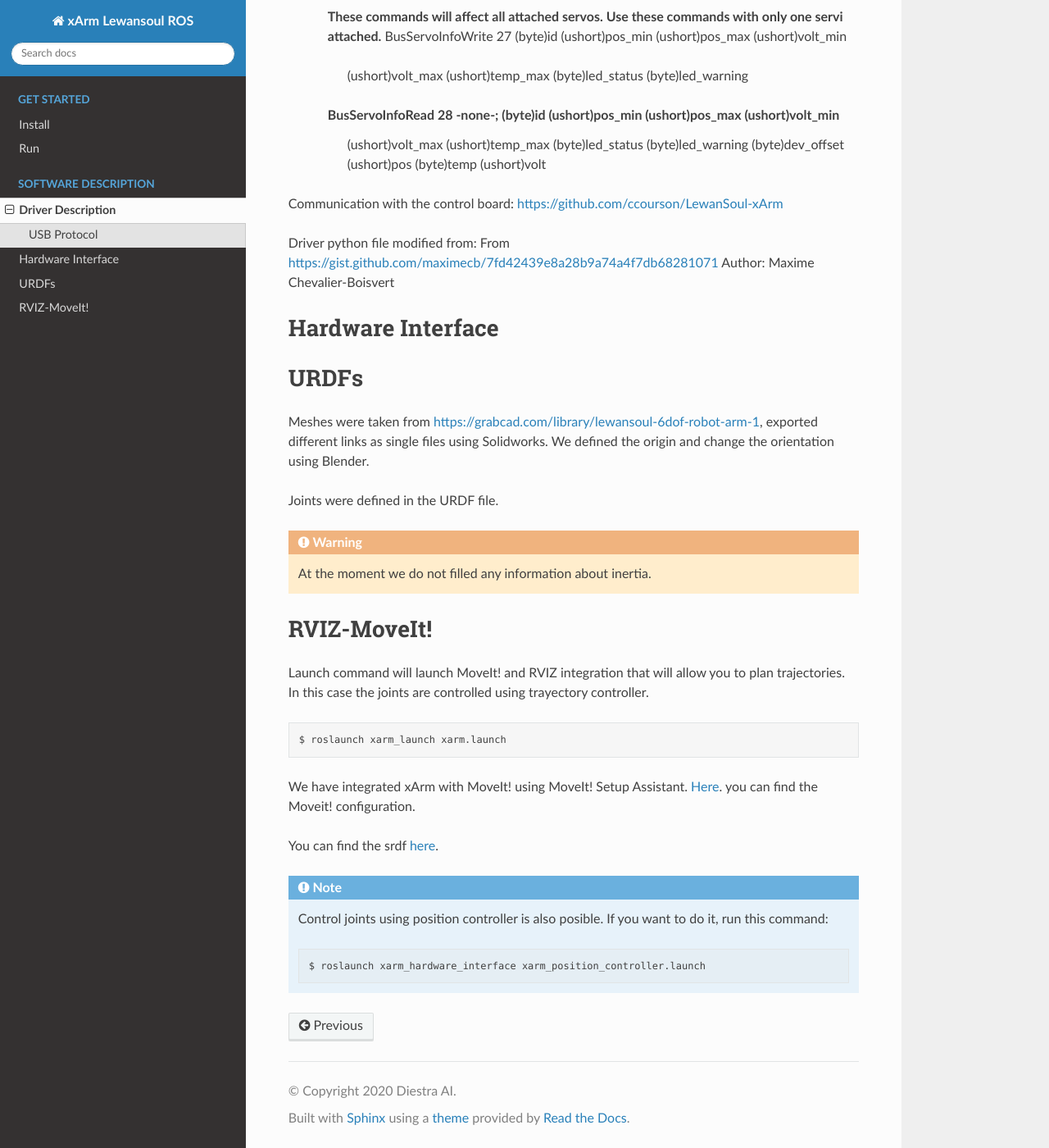
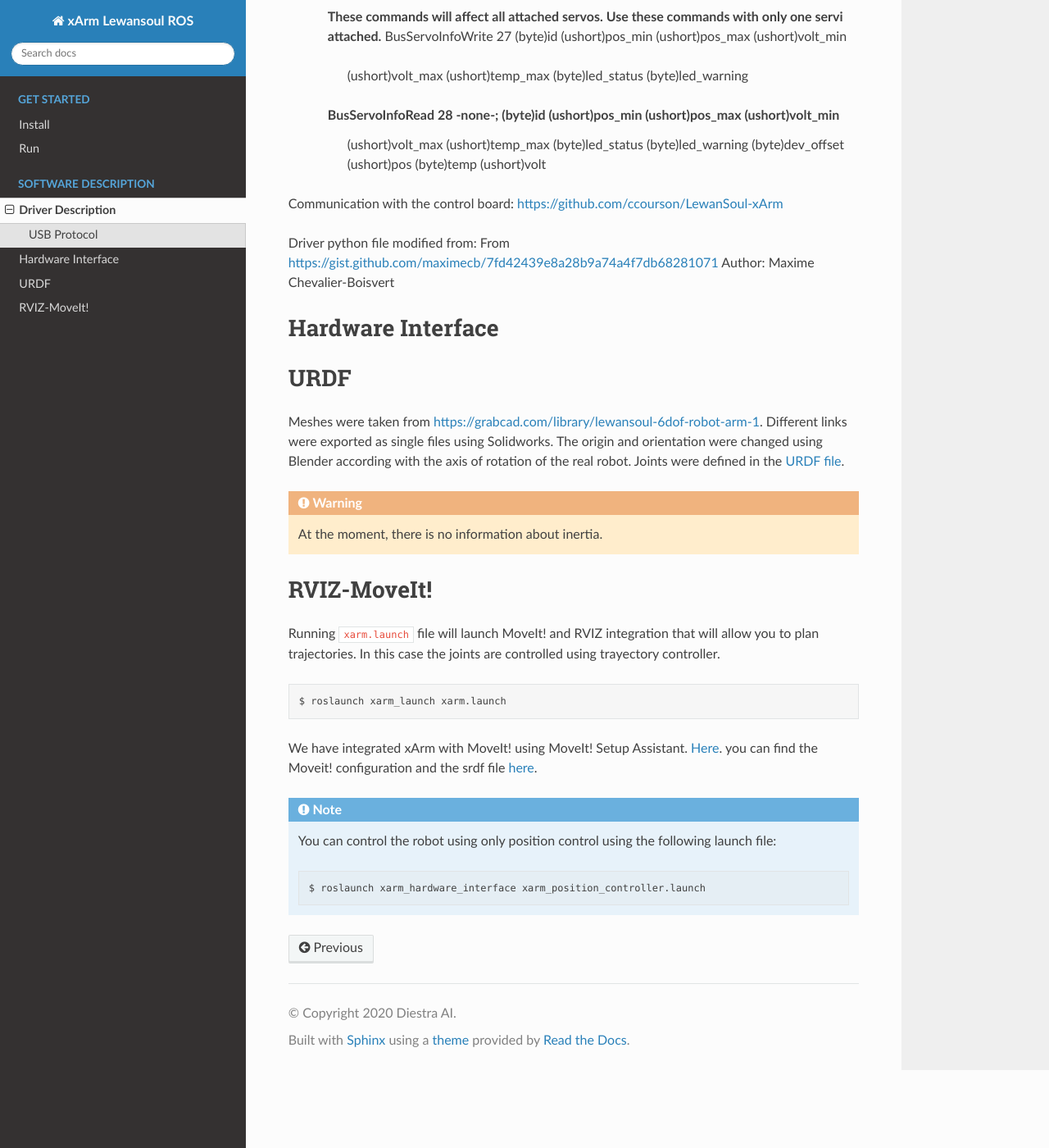
Before and after one commit to daira-ai/xArm_Lewansoul_ROS, a Sphinx documentation site: the page built from docs/user_guide/1_2_software_description.rst, in a window 1280 px wide and 1400 px high, scrolled down 723 px. Shown: the whole window at 82% size. Built offline with Sphinx 7.4.7 and the Read the Docs theme 2.0.0, drawn with Linux system fonts in a browser that asks for light colours.

Commit message:
Update 1_2_software_description.rst

```diff
--- a/docs/user_guide/1_2_software_description.rst
+++ b/docs/user_guide/1_2_software_description.rst
@@ -59,30 +59,26 @@ Author: Maxime Chevalier-Boisvert
 Hardware Interface
 ==================
 
-URDFs
+URDF
 =====
-Meshes were taken from  https://grabcad.com/library/lewansoul-6dof-robot-arm-1, exported different links as single files using Solidworks. We defined the origin and change the orientation using Blender.
-
-Joints were defined in the URDF file.
+Meshes were taken from  https://grabcad.com/library/lewansoul-6dof-robot-arm-1. Different links were exported as single files using Solidworks. The origin and orientation were changed using Blender according with the axis of rotation of the real robot. Joints were defined in the `URDF file <https://github.com/diestra-ai/xArm_Lewansoul_ROS/blob/melodic-devel/xarm_description/urdf/xarm.urdf>`_.
 
 .. warning::
-   At the moment we do not filled any information about inertia.
+   At the moment, there is no information about inertia.
 
 RVIZ-MoveIt!
 ============
 
-Launch command will launch MoveIt! and RVIZ integration that will allow you to plan trajectories. In this case the joints are controlled using trayectory controller.
+Running ``xarm.launch`` file will launch MoveIt! and RVIZ integration that will allow you to plan trajectories. In this case the joints are controlled using trayectory controller.
 
 .. prompt:: bash $
 
    roslaunch xarm_launch xarm.launch
 
-We have integrated xArm with MoveIt! using MoveIt! Setup Assistant. `Here <https://github.com/diestra-ai/xArm_Lewansoul_ROS/tree/f_documentation/xarm_moveit_config>`_. you can find the Moveit! configuration.
-
-You can find the srdf `here <https://github.com/diestra-ai/xArm_Lewansoul_ROS/blob/f_documentation/xarm_moveit_config/config/xarm.srdf>`_.
+We have integrated xArm with MoveIt! using MoveIt! Setup Assistant. `Here <https://github.com/diestra-ai/xArm_Lewansoul_ROS/tree/f_documentation/xarm_moveit_config>`_. you can find the Moveit! configuration and the srdf file  `here <https://github.com/diestra-ai/xArm_Lewansoul_ROS/blob/f_documentation/xarm_moveit_config/config/xarm.srdf>`_.
 
 .. Note::
-   Control joints using position controller is also posible. If you want to do it, run this command:
+   You can control the robot using only position control using the following launch file:
 
    .. prompt:: bash $
 
```
